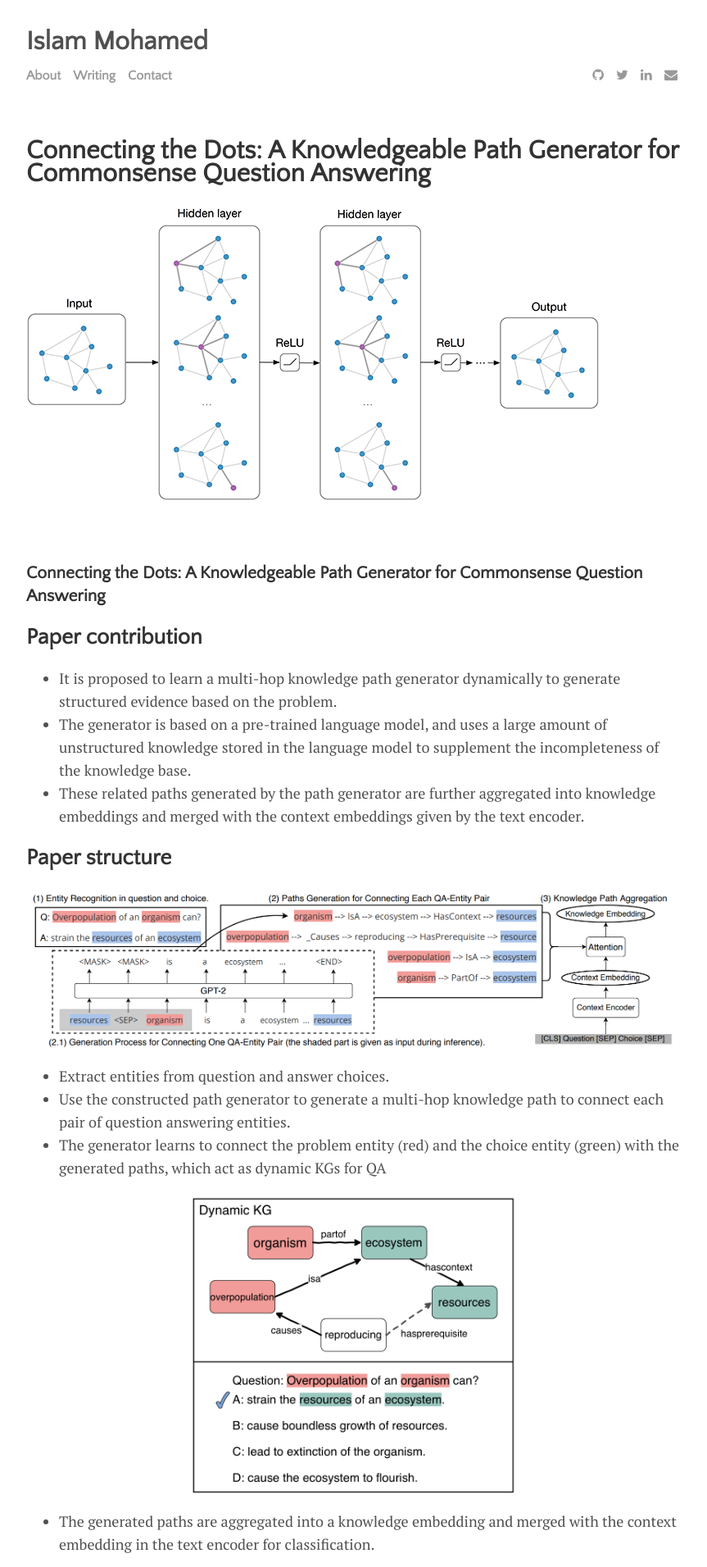
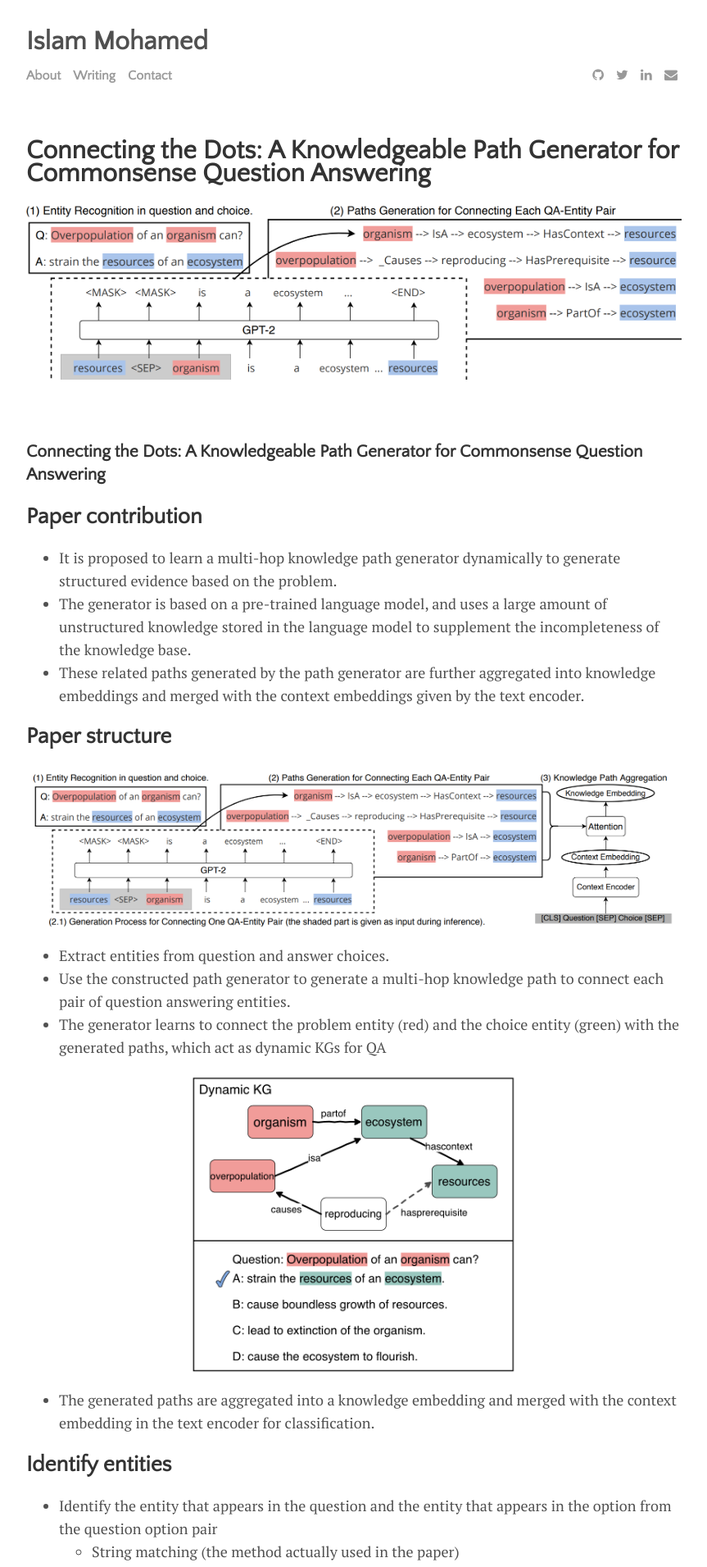
Before and after one commit to IslamMohamedMosaad/IslamMohamedMosaad.github.io, a Jekyll site: the page built from _posts/2021-08-25-Connecting the Dots: A Knowledgeable Path Generator for Commonsense Question Answering.md, in a window 1280 px wide. Shown: the top 1911 px of the page at 82% size, without its empty margins (208-1071 px from the left). Built offline with Jekyll 4.4.1, drawn with Linux system fonts in a browser that asks for light colours; comment, search, counter and statistics services are not loaded.

Commit message:
Update 2021-08-25-Connecting the Dots: A Knowledgeable Path Generator for Commonsense Question Answering.md

```diff
--- a/_posts/2021-08-25-Connecting the Dots: A Knowledgeable Path Generator for Commonsense Question Answering.md
+++ b/_posts/2021-08-25-Connecting the Dots: A Knowledgeable Path Generator for Commonsense Question Answering.md
@@ -4,7 +4,7 @@ title: "Connecting the Dots: A Knowledgeable Path Generator for Commonsense Ques
 author: "Islam Mohamed"
 categories: journal
 tags: [Commonsense Question Answering]
-image: gcn_web.png
+image: img1.png
 ---
 <br>
 
```
